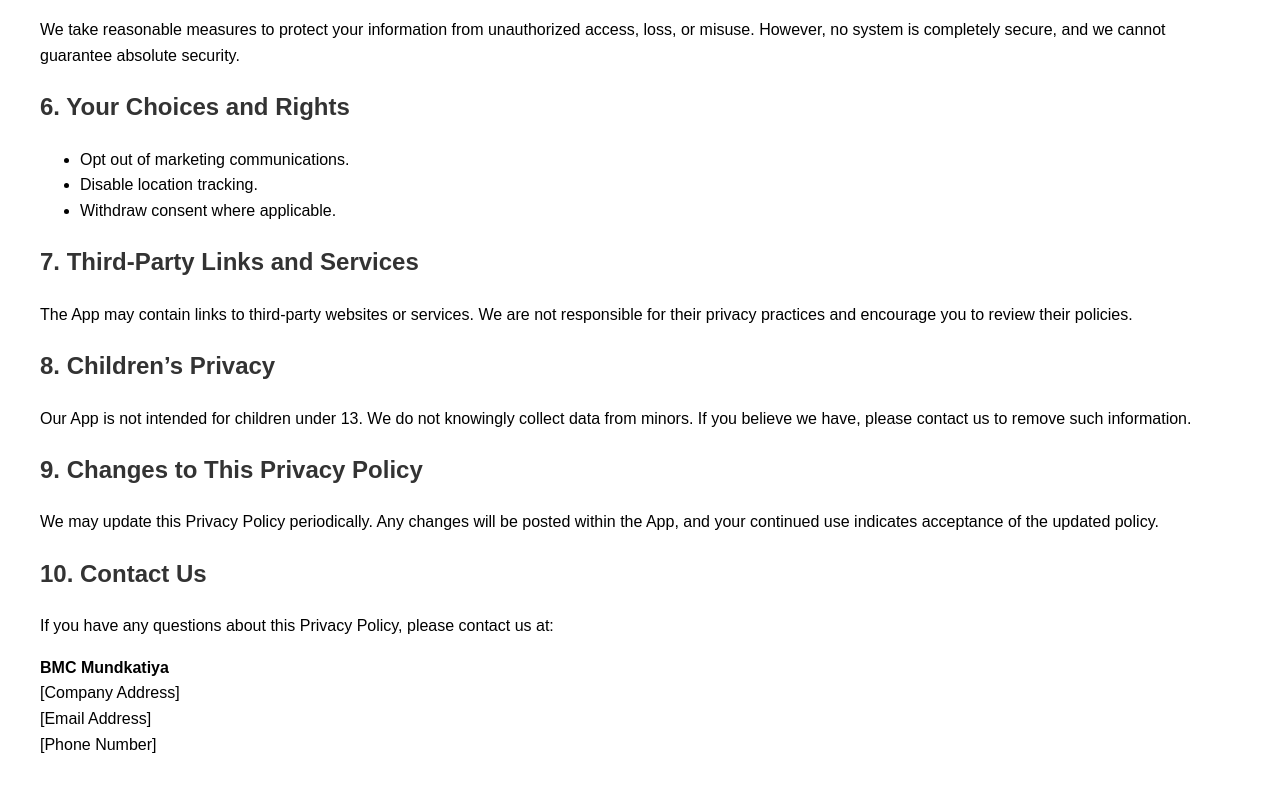
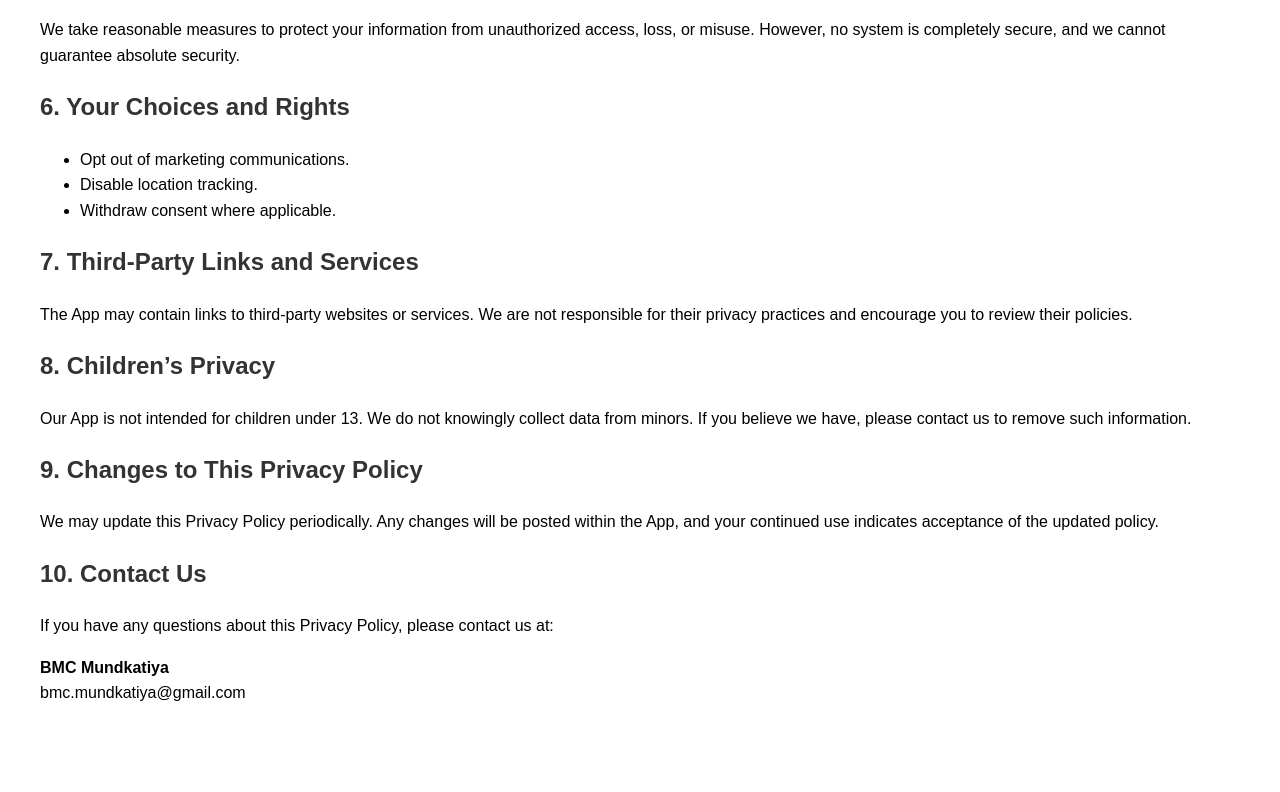
Before and after one commit to dilipj17/dilipj17.github.io, a plain HTML site: page index.html in a window 1280 px wide. Shown: the part 882-1674 px from the top of the page. After the commit the page ends 1644 px from the top, so only its background shows below. Drawn offline with Linux system fonts and the light colour scheme.

Commit message:
Update index.html

```diff
--- a/index.html
+++ b/index.html
@@ -11,7 +11,7 @@
 </head>
 <body>
     <h1>Privacy Policy</h1>
-    <p><strong>Effective Date:</strong> [Insert Date]</p>
+    <p><strong>Effective Date:</strong> 01,Mar 2025</p>
 
     <h2>1. Introduction</h2>
     <p>BMC Mundkatiya ("we," "our," or "us") is committed to protecting your privacy. This Privacy Policy explains how we collect, use, disclose, and safeguard your information when you use our mobile application (the "App"). Please read this policy carefully. If you do not agree with its terms, please do not use the App.</p>
@@ -61,8 +61,6 @@
     <h2>10. Contact Us</h2>
     <p>If you have any questions about this Privacy Policy, please contact us at:</p>
     <p><strong>BMC Mundkatiya</strong><br>
-    [Company Address]<br>
-    [Email Address]<br>
-    [Phone Number]</p>
+    bmc.mundkatiya@gmail.com<br>
 </body>
 </html>
```
